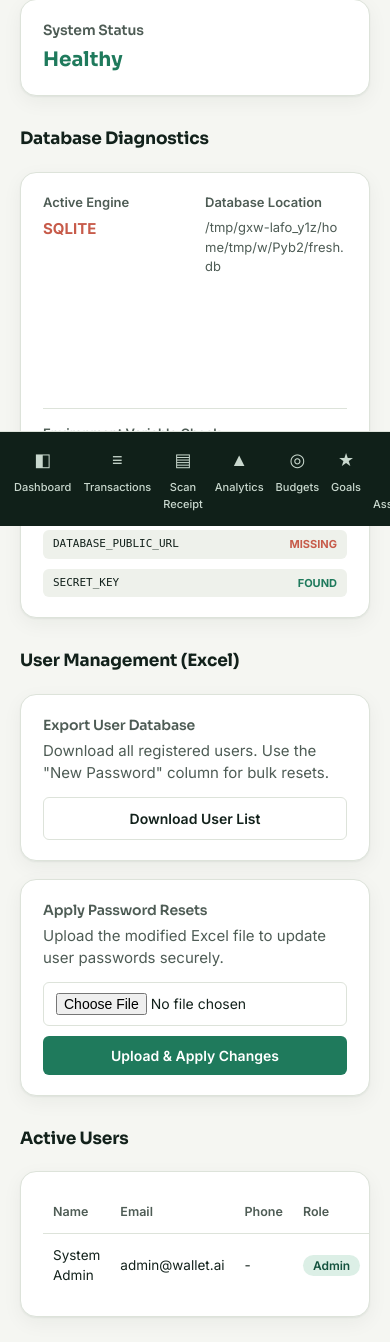
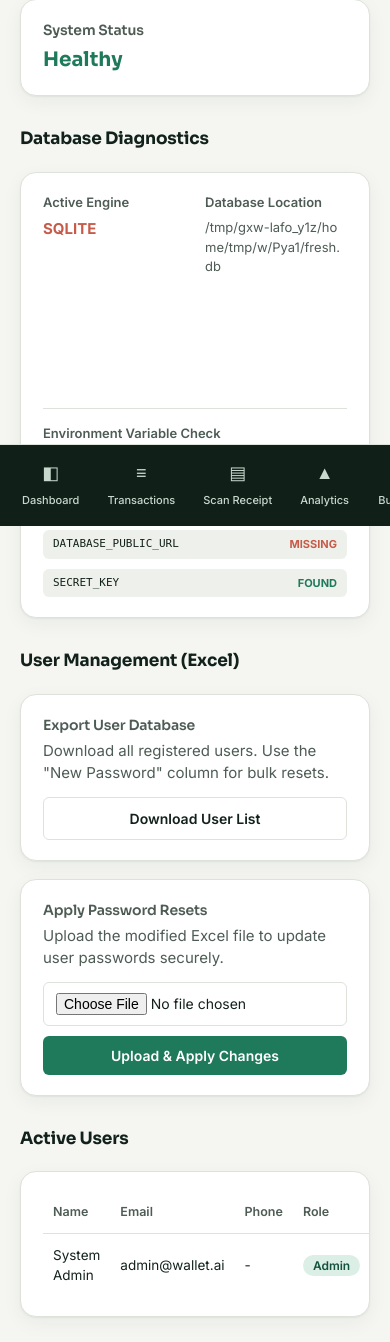
Before and after one commit to kart-8114/Wallet-AI, a Flask app: page /admin in a window 390 px wide. Shown: the part 318-1660 px from the top of the page. Run offline with Flask 3, Linux system fonts and the light colour scheme; the visitor is signed in with stand-in values (Sample User, id 1).

Commit message:
Improve mobile UI: Enable horizontal scrolling for bottom nav and restore visibility of Settings and Logout

```diff
--- a/static/css/style.css
+++ b/static/css/style.css
@@ -253,21 +253,38 @@ tr:last-child td { border-bottom: none; }
 
   .sidebar {
     width: 100%; height: auto; position: fixed; bottom: 0; top: auto;
-    z-index: 100; padding: 6px 10px; flex-direction: row;
+    z-index: 100; padding: 0; flex-direction: row;
     border-top: 1px solid var(--border);
-    justify-content: space-around;
+    background: var(--sidebar-bg);
+    overflow-x: auto;
+    scrollbar-width: none; /* Firefox */
+    -ms-overflow-style: none;  /* IE and Edge */
+  }
+  .sidebar::-webkit-scrollbar { display: none; /* Chrome, Safari and Opera */ }
+
+  .brand, .nav-ic { display: none; }
+
+  .nav-links, .sidebar-foot {
+    display: flex; flex-direction: row; gap: 4px; padding: 6px 10px;
   }
 
-  .brand, .sidebar-foot, .nav-ic { display: none; }
+  .sidebar-foot { border-top: 0; padding-left: 0; }
 
-  .nav-links { flex-direction: row; gap: 4px; justify-content: space-around; width: 100%; }
-  .nav-links a {
-    flex-direction: column; padding: 8px 4px; gap: 4px; font-size: 11px;
-    color: var(--sidebar-ink); flex: 1; text-align: center;
+  .nav-links a, .sidebar-foot a {
+    flex-direction: column; padding: 8px 12px; gap: 4px; font-size: 11px;
+    color: var(--sidebar-ink); min-width: 70px; text-align: center;
+    white-space: nowrap;
   }
-  .nav-links a::before { content: attr(data-icon); font-size: 18px; margin-bottom: 2px; }
+  .nav-links a::before, .sidebar-foot a::before {
+    content: attr(data-icon); font-size: 18px; margin-bottom: 2px;
+  }
 
-  .main-col { padding-bottom: 80px; }
+  /* Hide text in sidebar-foot since we use data-icon */
+  .sidebar-foot a { font-size: 0; }
+  .sidebar-foot a::after { content: 'Settings'; font-size: 11px; display: block; }
+  .sidebar-foot a[data-icon="⏻"]::after { content: 'Logout'; }
+
+  .main-col { padding-bottom: 85px; }
   .topbar { padding: 14px 20px; }
   .content { padding: 16px 20px 40px; }
 
--- a/templates/base.html
+++ b/templates/base.html
@@ -54,8 +54,8 @@
       {% endif %}
     </nav>
     <div class="sidebar-foot">
-      <a href="{{ url_for('settings') }}" class="{{ 'active' if request.endpoint=='settings' }}">⚙ Settings</a>
-      <a href="{{ url_for('logout') }}">⏻ Logout</a>
+      <a href="{{ url_for('settings') }}" class="{{ 'active' if request.endpoint=='settings' }}" data-icon="⚙">⚙ Settings</a>
+      <a href="{{ url_for('logout') }}" data-icon="⏻">⏻ Logout</a>
     </div>
   </aside>
 
```
